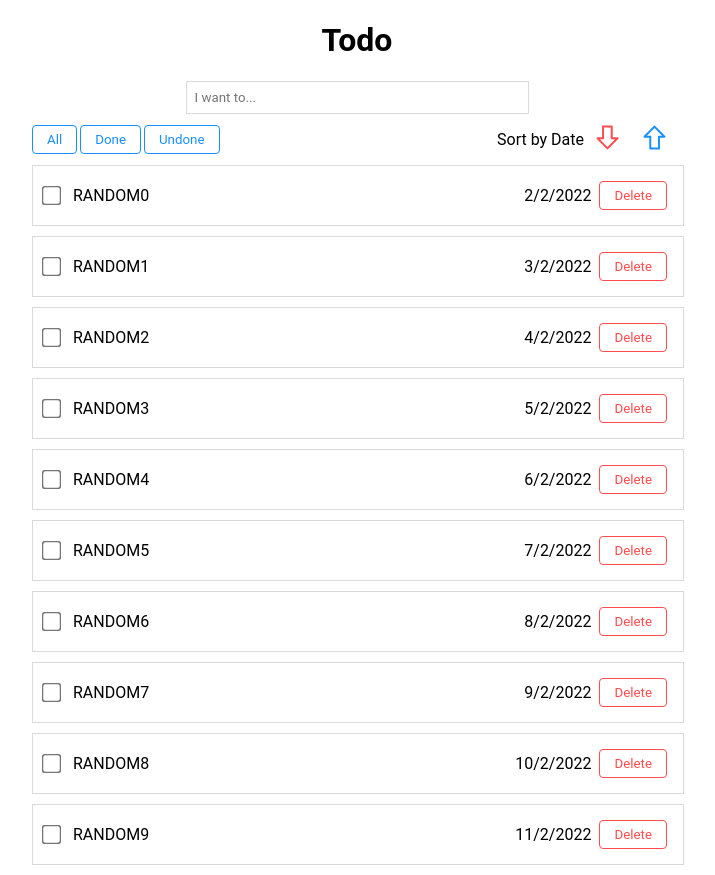
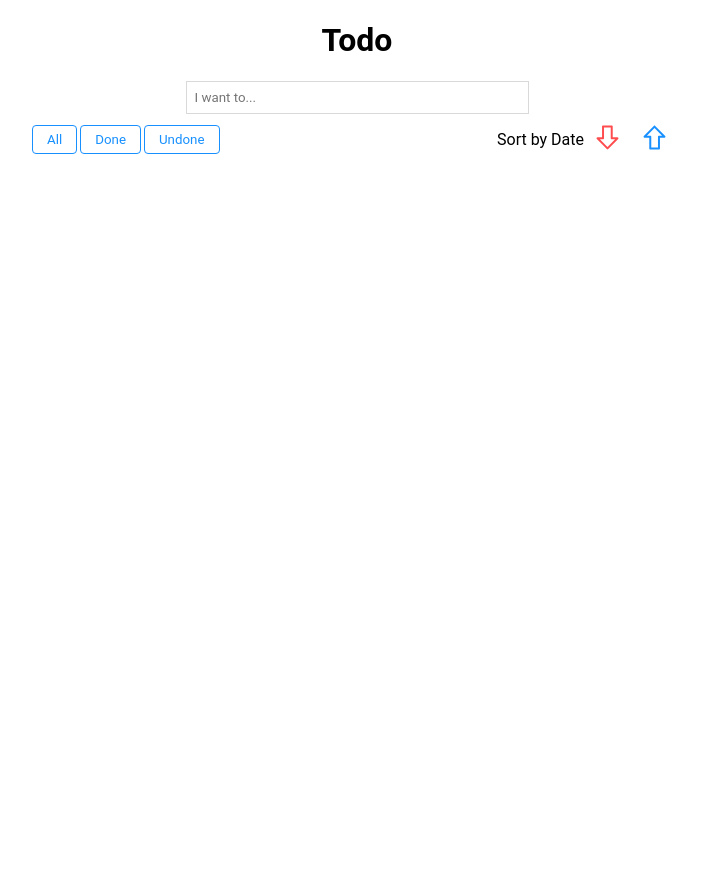
Before and after one commit to freedmih/freedmih.github.io, a React (Create React App) app in the folder front-end/: page / in a window 1280 px wide. Shown: the whole page, without its empty margins (283-998 px from the left). After the commit the page ends 800 px from the top, so only its background shows below. Built offline with nearby package versions, Linux system fonts and the light colour scheme.

Commit message:
TaskList added

```diff
--- a/front-end/src/App.js
+++ b/front-end/src/App.js
@@ -1,63 +1,38 @@
 import './App.css';
-import upArrow from './upArrow.svg';
-import downArrow from './downArrow.svg';
 
-import Task from "./components/Task";
+import TaskList from "./components/TaskList";
+
+import useTaskState from "./hooks/useTaskState";
 
 import { useEffect, useState } from "react";
+import SortButtons from './components/SortButtons';
 
 function App() {
 
-  const [tasks, setTasks] = useState([]);
+  //const [tasks, setTasks] = useState([]);
 
   const [titleTask, setTitleTask] = useState('');
 
-  const removeTask = taskId => {
-    setTasks(prevTasks => prevTasks.filter(task => task.id !== taskId));
-  }
-
-  useEffect(() => {
-    setTasks(Array.from(Array(10).keys()).map(x => ({
-      id: x,
-      title: `RANDOM${x}`,
-      date: `${new Date().getDay()+x}/${new Date().getMonth()}/${new Date().getFullYear()}`,
-      deleteCallback: removeTask
-    })));
-  }, []);
+  const { todos, addTodo, deleteTodo, sortByDateUp, sortByDateDown } = useTaskState([]);
 
   const addTask = event => {
 
-    if(titleTask.trim() === "") return;
+    if (titleTask.trim() === "") return;
 
-    if(event.key === "Enter") {
-
-      let date = new Date();
-      let dateStr = `${date.getDay()}/${date.getMonth()}/${date.getFullYear()}`
-
-      setTasks(
-        [
-          ...tasks,
-          { id: tasks.length, title: titleTask, deleteCallback: removeTask, date: dateStr }
-        ]
-      );
-
+    if (event.key === "Enter") {
+      addTodo({
+        title: titleTask,
+        date: new Date().getTime()
+      });
       setTitleTask('');
     }
-  }
-
-  const sortTasksUp = () => {
-    setTasks(prevTasks => prevTasks.sort((a, b) => b.id - a.id))
-  }
-
-  const sortTasksDown = () => {
-    setTasks(prevTasks => prevTasks.sort((a, b) => a.id - b.id))
   }
 
   return (
     <div className="App">
       <h1>Todo</h1>
       <div className="input-container">
-        <input className="add-task-input" type="text" placeholder="I want to..." value={titleTask} onKeyDown={addTask} onChange={e => setTitleTask(e.target.value)}/>
+        <input className="add-task-input" type="text" placeholder="I want to..." onKeyDown={addTask} value={titleTask} onChange={e => setTitleTask(e.target.value)} />
       </div>
       <div className="control-container">
         <div className="control-buttons">
@@ -65,17 +40,9 @@ function App() {
           <button>Done</button>
           <button>Undone</button>
         </div>
-        <div className="sort-buttons">
-          <p>Sort by Date</p>
-          <button onClick={() => sortTasksUp()}><img src={upArrow} className="icon" alt="Sort by down date"/></button>
-          <button onClick={() => sortTasksDown()}><img src={downArrow} className="icon icon-up" alt="Sort by up date"/></button>
-        </div>
+        <SortButtons sortUp={sortByDateUp} sortDown={sortByDateDown}/>
       </div>
-      <div className="Tasks">
-        {
-          tasks.slice(0, 10).map(task => <Task key={task.id} id={task.id} title={task.title} date={task.date} deleteCallback={removeTask} />)
-        }
-      </div>
+      <TaskList tasks={todos} deleteTask={deleteTodo} />
     </div>
   );
 }
--- /dev/null
+++ b/front-end/src/components/SortButtons.jsx
@@ -0,0 +1,12 @@
+import upArrow from './../upArrow.svg';
+import downArrow from './../downArrow.svg';
+
+export default function ( { sortUp, sortDown } ) {
+    return (
+        <div className="sort-buttons">
+            <p>Sort by Date</p>
+            <button onClick={() => sortUp()}><img src={upArrow} className="icon" alt="Sort by down date" /></button>
+            <button onClick={() => sortDown()}><img src={downArrow} className="icon icon-up" alt="Sort by up date" /></button>
+        </div>
+    )
+}
--- a/front-end/src/components/Task.jsx
+++ b/front-end/src/components/Task.jsx
@@ -1,4 +1,8 @@
 export default function Task(props) {
+
+    let date = new Date(props.date);
+    let dateStr = `${date.getTime()} ${date.getDay()}/${date.getMonth()}/${date.getFullYear()}`;
+
     return (
         <div className="task">
             <div className="task-left">
@@ -6,7 +10,7 @@ export default function Task(props) {
                 <p>{props.title}</p>
             </div>
             <div className="task-right">
-                <p>{props.date}</p>
+                <p>{dateStr}</p>
                 <button className="btn-delete-task" onClick={() => props.deleteCallback(props.id)}>Delete</button>
             </div>
         </div>
--- /dev/null
+++ b/front-end/src/components/TaskList.jsx
@@ -0,0 +1,11 @@
+import Task from "./Task";
+
+export default function TaskList( { tasks, deleteTask}) {
+    return (
+        <div className="Tasks">
+        {
+            tasks.map((task, index) => <Task key={index} id={index} title={task.title} date={task.date} deleteCallback={deleteTask} />)
+        }
+        </div>
+    )
+}
--- /dev/null
+++ b/front-end/src/hooks/useTaskState.jsx
@@ -0,0 +1,27 @@
+import { useState } from 'react';
+
+export default initialValue => {
+    const [todos, setTodos] = useState(initialValue);
+
+    return {
+        todos,
+        addTodo: todoObject => {
+            setTodos([...todos, todoObject]);
+        },
+        deleteTodo: todoIndex => {
+            const newTodos = todos.filter((_, index) => index !== todoIndex);
+
+            setTodos(newTodos);
+        },
+        sortByDateUp: () => {
+            const newTodos = [...todos].sort((a ,b) => b.date - a.date);
+
+            setTodos(newTodos);
+        },
+        sortByDateDown: () => {
+            const newTodos = [...todos].sort((a ,b) => a.date - b.date);
+
+            setTodos(newTodos);
+        }
+    };
+};
```
